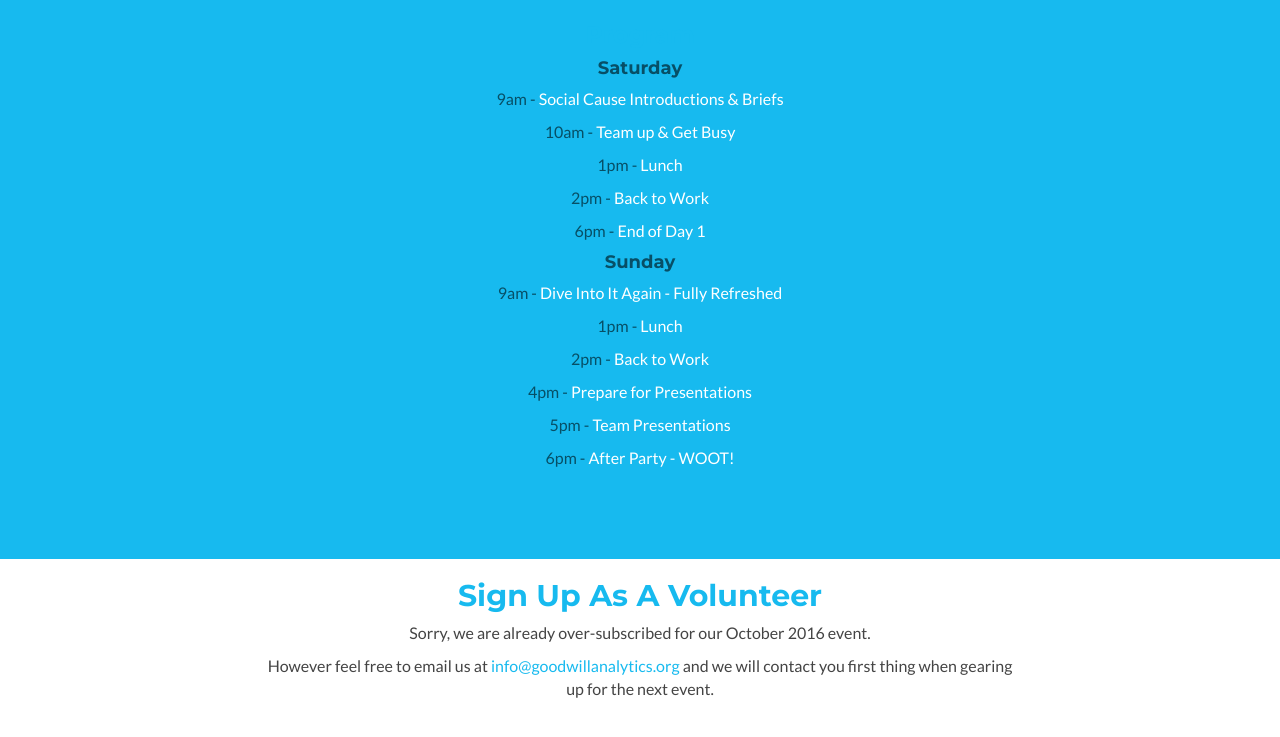
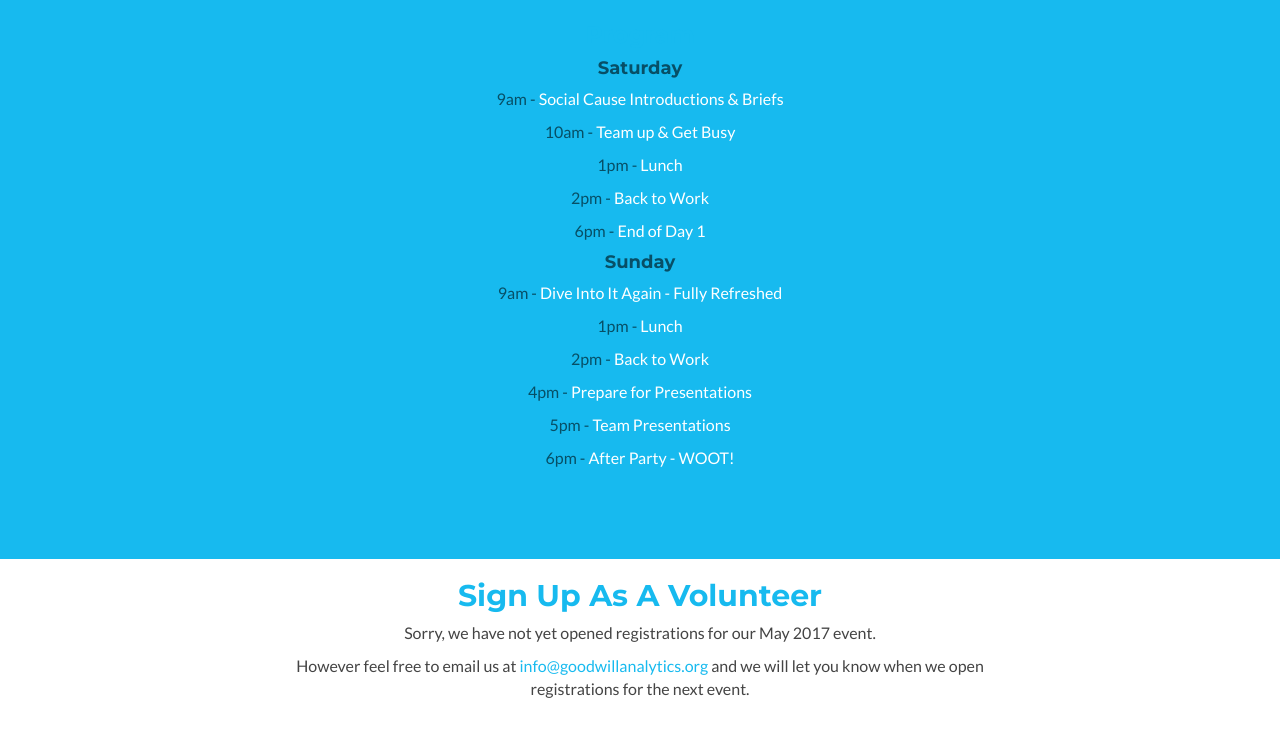
Before and after one commit to goodwillanalytics/goodwillanalytics.github.io, a Jekyll site: the page built from index.html, in a window 1280 px wide and 900 px high, scrolled down 6560 px, cut to the strip 121-858 px from the top of the window. Built offline with Jekyll 4.4.1, drawn with Linux system fonts in a browser that asks for light colours.

Commit message:
Updated registration text

```diff
--- a/_includes/registration.html
+++ b/_includes/registration.html
@@ -3,8 +3,8 @@
         <div class="row">
             <div class="col-lg-8 col-lg-offset-2">
                 <h2>Sign Up As A Volunteer</h2>
-				<p>Sorry, we are already over-subscribed for our October 2016 event.</p>
-				<p>However feel free to email us at <a href="mailto:info@goodwillanalytics.org">info@goodwillanalytics.org</a> and we will contact you first thing when gearing up for the next event.</p>
+				<p>Sorry, we have not yet opened registrations for our May 2017 event.</p>
+				<p>However feel free to email us at <a href="mailto:info@goodwillanalytics.org">info@goodwillanalytics.org</a> and we will let you know when we open registrations for the next event.</p>
 <!--<iframe src="https://docs.google.com/forms/d/1gOCUjIS1uPtvt0fehxxGqVbSvHr1XyGmGE-ZRLFHOok/viewform?embedded=true" width="760" height="650" frameborder="0" marginheight="0" marginwidth="0">Loading...</iframe>-->
             <br/>
 			<br/>
```
